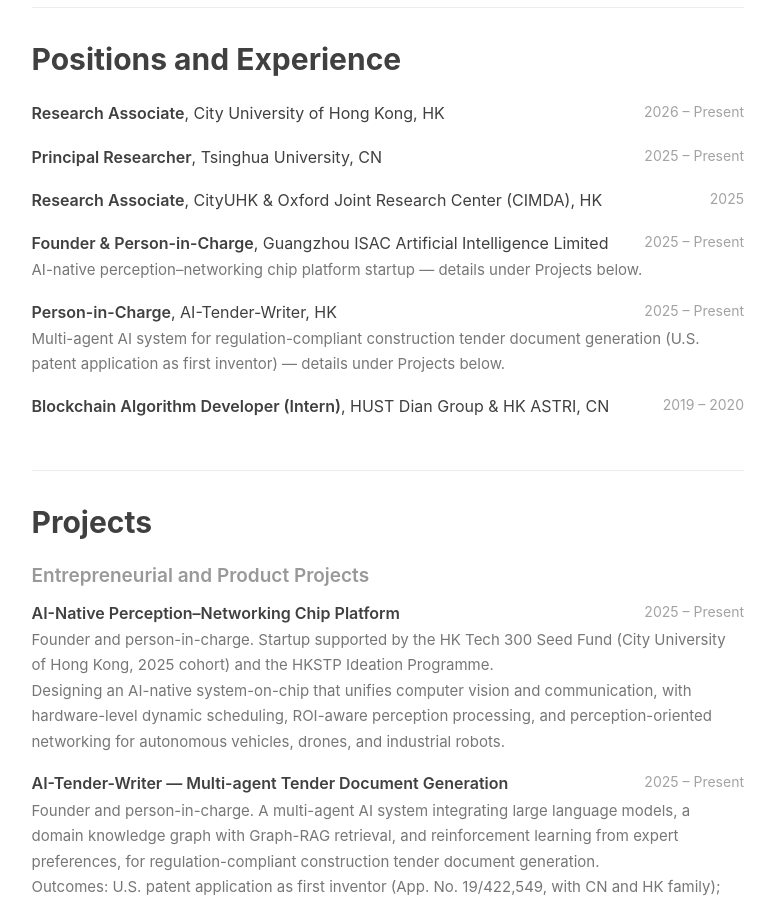
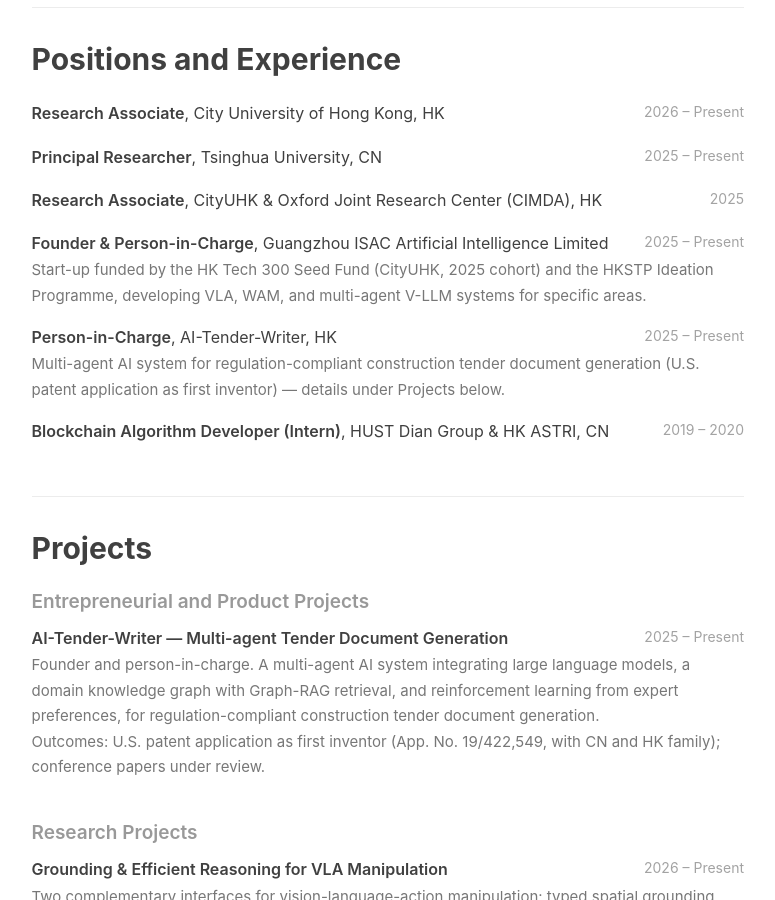
Before and after one commit to chiellini/chiellini.github.io, a Jekyll site: the page built from cv.html, in a window 1280 px wide and 900 px high, scrolled down 2427 px. Shown: the whole window, without its empty margins (136-911 px from the left). Built offline with Jekyll 4.4.1, drawn with Linux system fonts in a browser that asks for light colours; nearby versions of some CDN libraries; comment, search, counter and statistics services are not loaded.

Commit message:
CV page: remove unused chip-platform project and chip wording from ISAC role (nothing shipped there; ISAC now described by its real VLA/WAM/multi-agent direction)

```diff
--- a/cv.html
+++ b/cv.html
@@ -272,7 +272,8 @@ header-img: "img/tag-bg.jpg"
         <span class="cv-date">2025 – Present</span>
         <span class="cv-what">Founder &amp; Person-in-Charge</span>, Guangzhou ISAC Artificial Intelligence Limited
         <span class="cv-note">
-            AI-native perception–networking chip platform startup &mdash; details under Projects below.
+            Start-up funded by the HK Tech 300 Seed Fund (CityUHK, 2025 cohort) and the HKSTP Ideation Programme,
+            developing VLA, WAM, and multi-agent V-LLM systems for specific areas.
         </span>
     </div>
     <div class="cv-row clearfix">
@@ -292,18 +293,6 @@ header-img: "img/tag-bg.jpg"
     <h2 id="projects">Projects</h2>
 
     <h3 class="cv-subsec">Entrepreneurial and Product Projects</h3>
-
-    <div class="cv-row clearfix">
-        <span class="cv-date">2025 – Present</span>
-        <span class="cv-what">AI-Native Perception–Networking Chip Platform</span>
-        <span class="cv-note">
-            Founder and person-in-charge. Startup supported by the HK Tech 300 Seed Fund
-            (City University of Hong Kong, 2025 cohort) and the HKSTP Ideation Programme.<br>
-            Designing an AI-native system-on-chip that unifies computer vision and communication, with
-            hardware-level dynamic scheduling, ROI-aware perception processing, and perception-oriented
-            networking for autonomous vehicles, drones, and industrial robots.
-        </span>
-    </div>
 
     <div class="cv-row clearfix">
         <span class="cv-date">2025 – Present</span>
```
